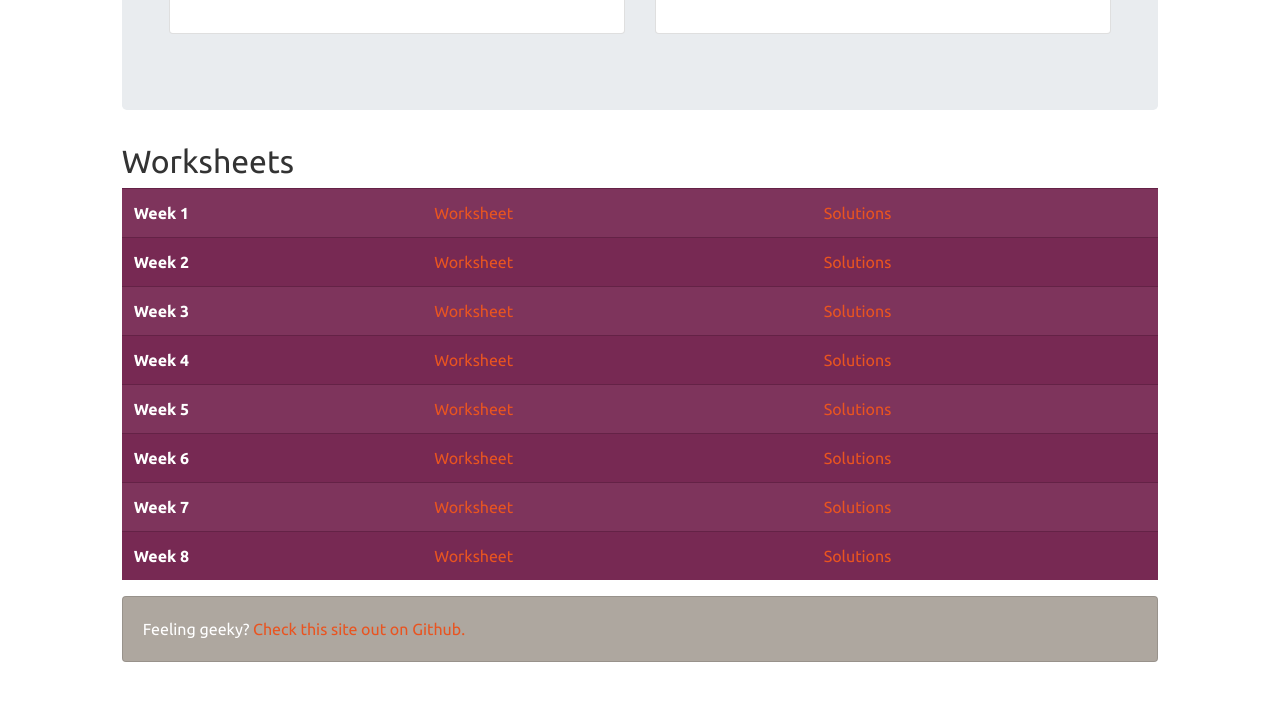
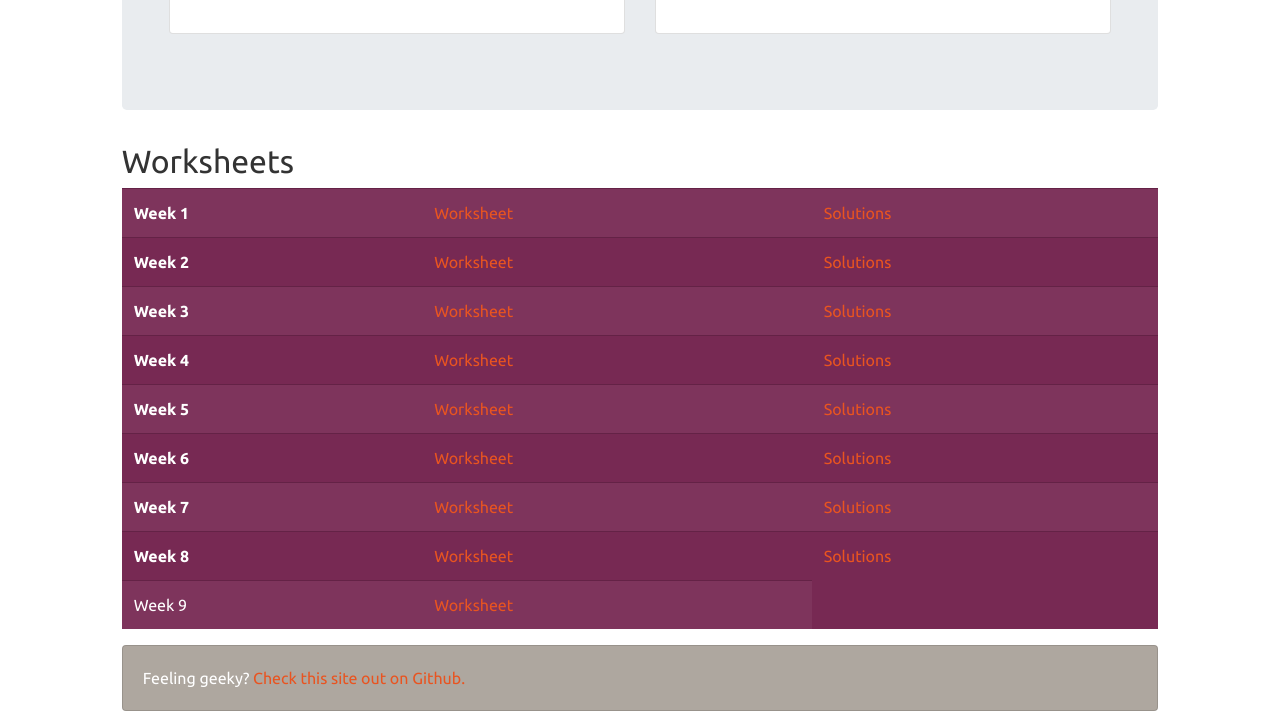
Before and after one commit to MillironX/uwmath2205-si-fall18, a plain HTML site: page Index.html in a window 1280 px wide. Shown: the part 829-1556 px from the top of the page. Before the commit the page ends 1507 px from the top, so only its background shows below. Drawn offline with nearby package versions, Linux system fonts and the light colour scheme.

Commit message:
Added worksheet 9

```diff
--- a/Index.html
+++ b/Index.html
@@ -129,6 +129,10 @@
 						<td><a href="worksheets/Worksheet08.pdf">Worksheet</a></td>
 						<td><a href="solutions/Worksheet08_Solutions.pdf">Solutions</a></td>
 					</tr>
+					<tr>
+						<td>Week 9</td>
+						<td><a href="worksheets/Worksheet09.pdf">Worksheet</a></td>
+					</tr>
 				</table>
 
 				<div class="card text-white bg-secondary mb-3">
```
Also changed, not shown: 1 other file.
